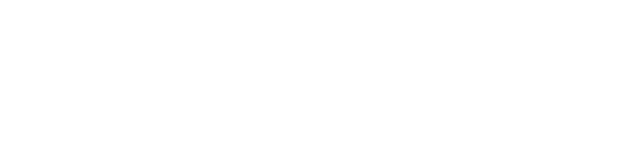
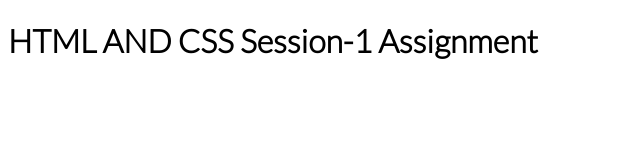
Before and after one commit to Ronnnie-7/HTML-AND-CSS---Session-1, a plain HTML site: page index.html in a window 1280 px wide. Shown: the whole page, without its empty margins (0-640 px from the left). Drawn offline with Linux system fonts and the light colour scheme.

Commit message:
Update index.html

```diff
--- a/index.html
+++ b/index.html
@@ -11,6 +11,6 @@
 <title>SESSION 1</title>
 </head>
 <body>
-
+    <h1> HTML AND CSS Session-1 Assignment </h>
 </body>
 </html>
```
